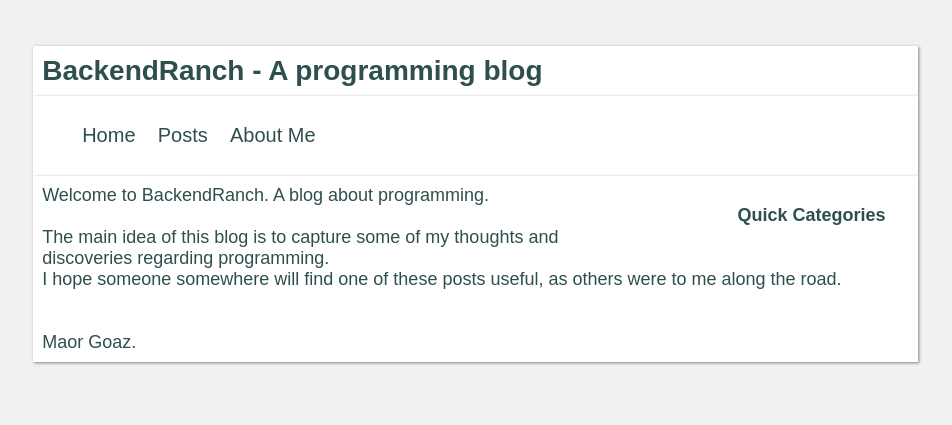
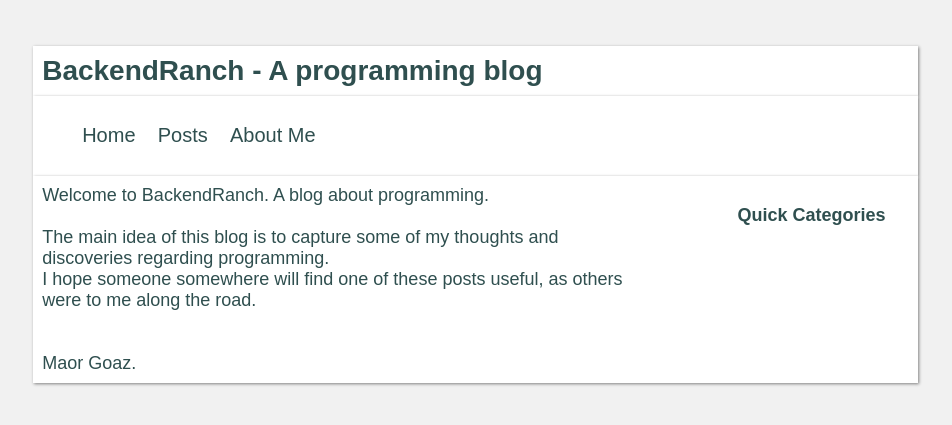
Before and after one commit to maorgo/backendRanch_django, a Django app: page /about in a window 1280 px wide. Shown: the top 425 px of the page, without its empty margins (139-1091 px from the left). Run offline with Django 3.2, Linux system fonts and the light colour scheme; data that the repository does not hold is empty; some libraries are stand-ins or nearby versions.

Commit message:
Add code snippet

```diff
--- a/templates/layout2.html
+++ b/templates/layout2.html
@@ -35,7 +35,7 @@
                     <!--<p class="categories"><u><a href="/tags/machine%20learning">Machine Learning</a></u></p>-->
                     {% endfor %}
                 </div>
-                <div>
+                <div style="width: 70%">
                     {% block content %} {% endblock %}
                 </div>
             </div>
```
